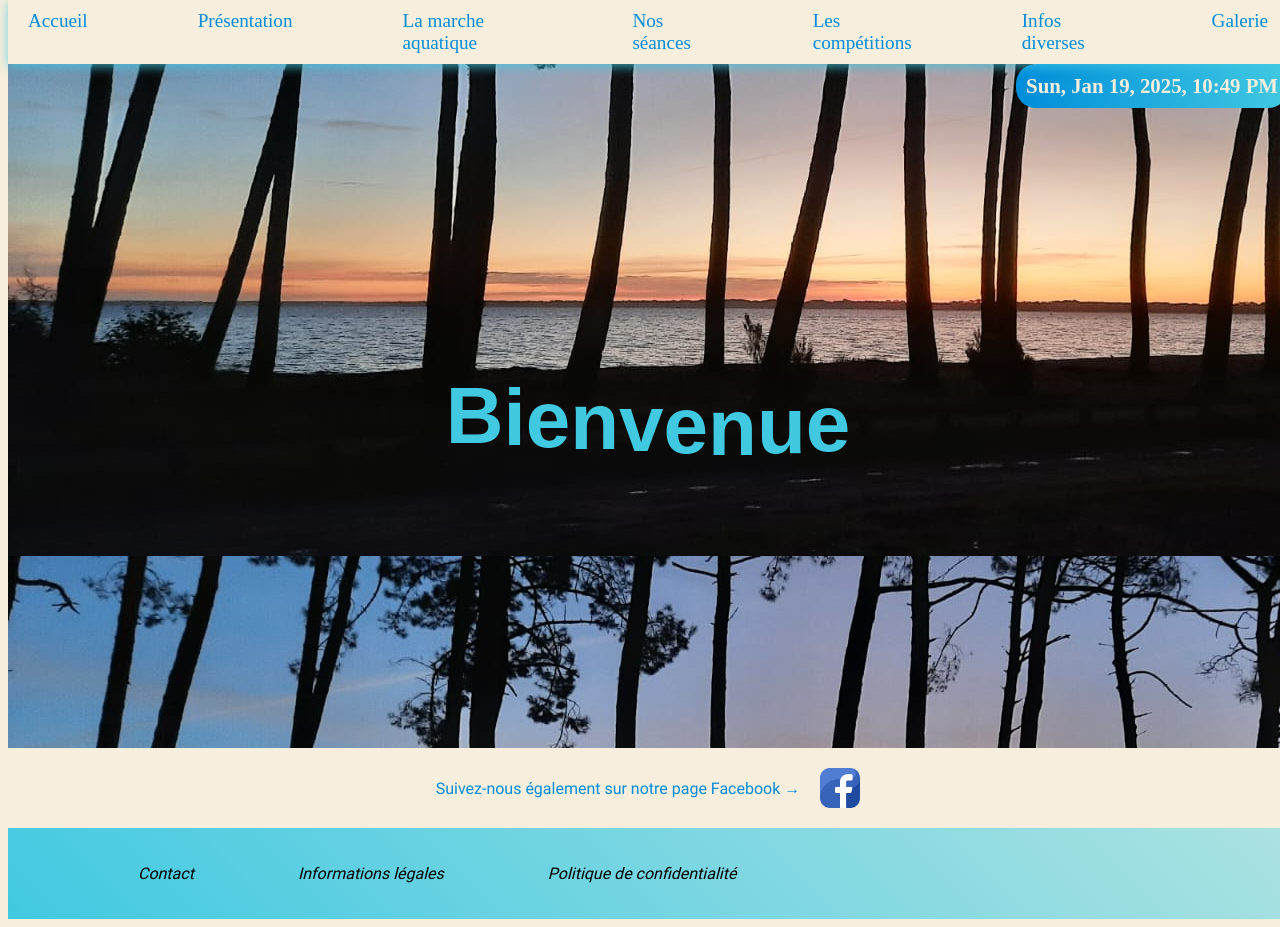
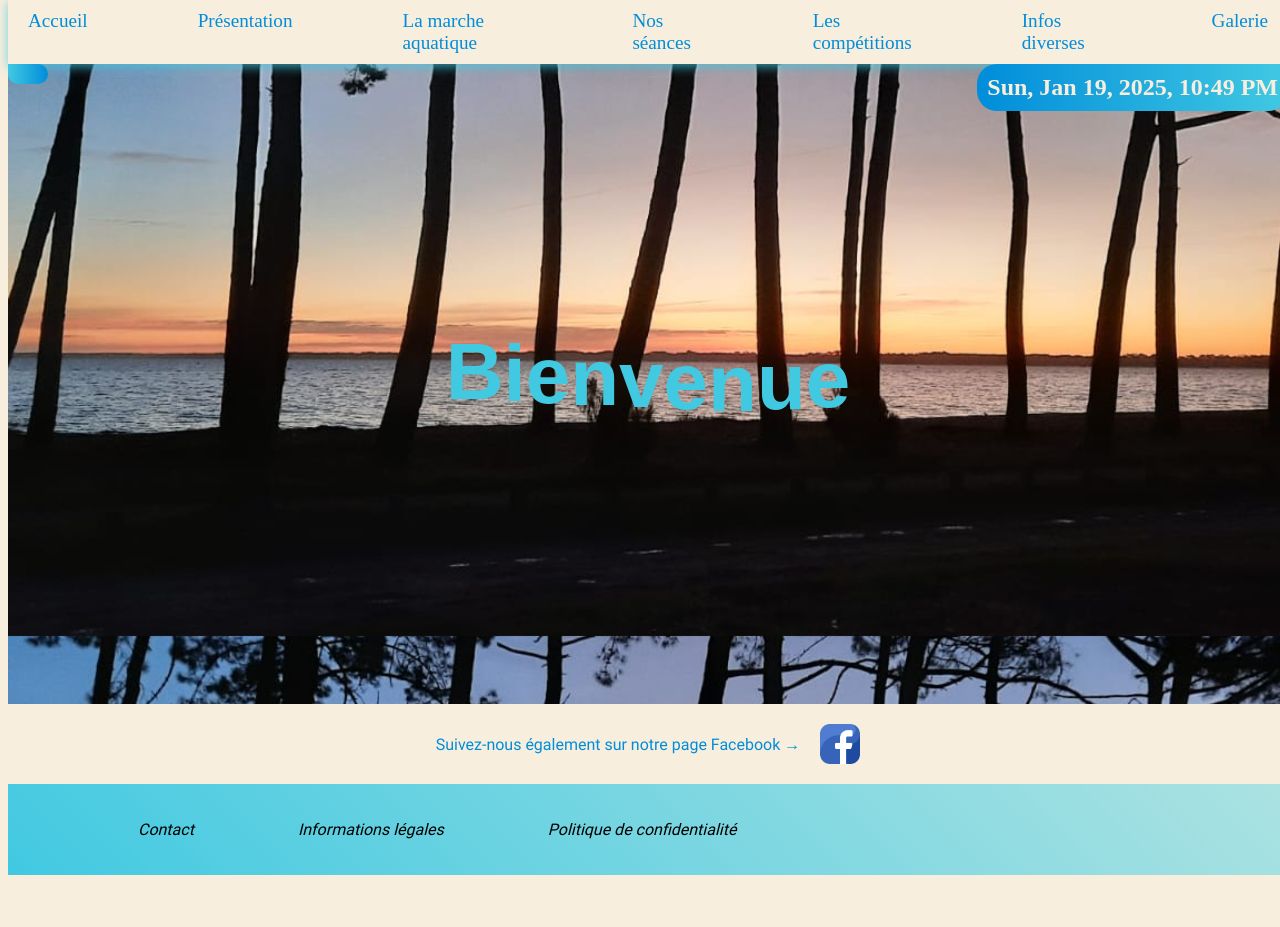
Before and after one commit to TchoukaDev/marche_aquatique, a PHP site: page / in a window 1280 px wide. Shown: the part 172-1099 px from the top of the page. After the commit the page ends 1047 px from the top, so only its background shows below. Run offline with PHP 8.4, Linux system fonts and the light colour scheme; some web fonts are replaced.

Commit message:
Ajout meteo

```diff
--- a/index.html
+++ b/index.html
@@ -28,8 +28,20 @@
         <a href="galerie.html">Galerie</a>
     </div>
 
+    <div id="container_accueil">
+        <div id="container_date_meteo">
             <div class="date"></div>
+            <div class = "container_meteo" id="ville">
+                    <div id="description_temperature_icone">
+                        <div id="description_temperature">
+                            <div id="description_meteo"></div>
+                            <div id="temperature"></div>
+                        </div>
+                        <div id="container_icone_meteo"></div>
+                </div>
 
+            </div>
+        </div>
         <div class="background_image"></div>
 
         <div id="container_img" class="bienvenue">
@@ -44,6 +56,7 @@
                 <span>u</span>
                 <span>e</span>
 
+        </div>
     </div>
 
     <p id="prefooter">Suivez-nous également sur notre page Facebook →
--- a/script_main.js
+++ b/script_main.js
@@ -17,9 +17,14 @@ images.forEach(image => {
   image.setAttribute("src", src + "?v=" + new Date().getTime());
 });
 
+
+let date = document.querySelector(".date")
+date.classList.add('date')
+afficher_date()
+setInterval(afficher_date, 1000)
+ function afficher_date() {
 let date_du_jour = new Date()
-let date = document.querySelector(".date")
-date.textContent = date_du_jour.toLocaleString(navigator.language, {
+  date.textContent = date_du_jour.toLocaleString(navigator.language, {
   weekday: "short",
   year: "numeric",
   month: "short",
@@ -27,4 +32,41 @@ date.textContent = date_du_jour.toLocaleString(navigator.language, {
   hour: "numeric",
   minute: "numeric"
 })
-date.classList.add('date')
+}
+
+
+let ville = "Biscarrosse"
+const url = `https://api.openweathermap.org/data/2.5/weather?q=biscarrosse&appid=22432402c2786a96615d7d83baadf410&units=metric&lang=fr`
+let requete = new XMLHttpRequest();
+requete.open("GET", url);
+requete.responseType = "json";
+requete.send();
+requete.onload = function() {
+  if (requete.readyState === XMLHttpRequest.DONE) {
+    if (requete.status === 200) {
+      let reponse = requete.response;
+
+     let meteo_ville = document.querySelector("#ville")
+     let enfants_ville = meteo_ville.innerHTML
+     meteo_ville.innerHTML = ville + enfants_ville
+     meteo_ville.classList.add("container_meteo")
+
+      let temps = reponse.weather[0].description;
+      document.querySelector("#description_meteo").textContent = temps;
+
+      let icone = reponse.weather[0].icon;
+      let icon_url = `https://openweathermap.org/img/wn/${icone}@2x.png`;
+      let container_icone_meteo = document.querySelector("#container_icone_meteo")
+      let icone_meteo = document.createElement("img");
+      icone_meteo.src = icon_url
+      container_icone_meteo.append(icone_meteo)
+
+      let temperature = reponse.main.temp;
+      document.querySelector("#temperature").textContent = `${temperature}°C`;
+
+    }
+  else {
+    alert("une erreur est survenue")
+  }
+  }
+}
--- a/style.css
+++ b/style.css
@@ -48,6 +48,8 @@ body {
     min-height: 100vh;
     flex-grow: 1;
     background-image: url(images/fond.jpg);
+    background-size: cover;
+    background-repeat: no-repeat;
     background-attachment: fixed;
     width:100%;
     min-height:100vh;
@@ -149,23 +151,75 @@ h3 {
     flex-grow: 1;
 }
 
+#container_accueil {
+    display: flex;
+    justify-content: space-between;
+    align-items: center;
+    position: relative;
+}
+
 /* Container de l'image de fond */
 #container_img {
     flex-grow: 1;
     min-height: 80vh;
 }
 
+
+#container_date_meteo {
+    display:flex;
+    flex-direction: row-reverse;
+    justify-content: space-between;
+    align-items: start;
+
+}
+
 .date {
-    display: inline-block;
-    margin-left: auto;
+    position: absolute;
+    top: 0;
+    right: 0;
     width:fit-content;
     padding: 10px;
     background: linear-gradient(to right, var(--couleur4), var(--couleur3));
     color: var(--couleur1);
     border-radius: 20px 0 20px 20px;
     font-weight: bold;
-    font-size: 1.3em;
+    font-size: 1.5em;
     font-family: "pacifico_regular";
+}
+
+.container_meteo {
+    position:absolute;
+    top: 0;
+    left: 0;
+    display: flex;
+    flex-direction: column;
+    width:fit-content;
+    padding:10px 20px;
+    background: linear-gradient(to left, var(--couleur4), var(--couleur3));
+    color: var(--couleur1);
+    border-radius: 0 30px 30px 30px;
+    font-weight: bold;
+    font-size: 1.5em;
+    font-family: "pacifico_regular"
+}
+
+#description_temperature_icone {
+    display: flex;
+    align-items: center;
+}
+
+#description_temperature {
+    text-align: center;
+}
+
+#description_temperature {
+    display: flex;
+    flex-direction: column;
+    flex-wrap: nowrap;
+}
+
+#ville {
+    text-align:  center;
 }
 
 /* Centrer le bienvenue */
```
Lines whose indentation alone changed are shown as unchanged.
